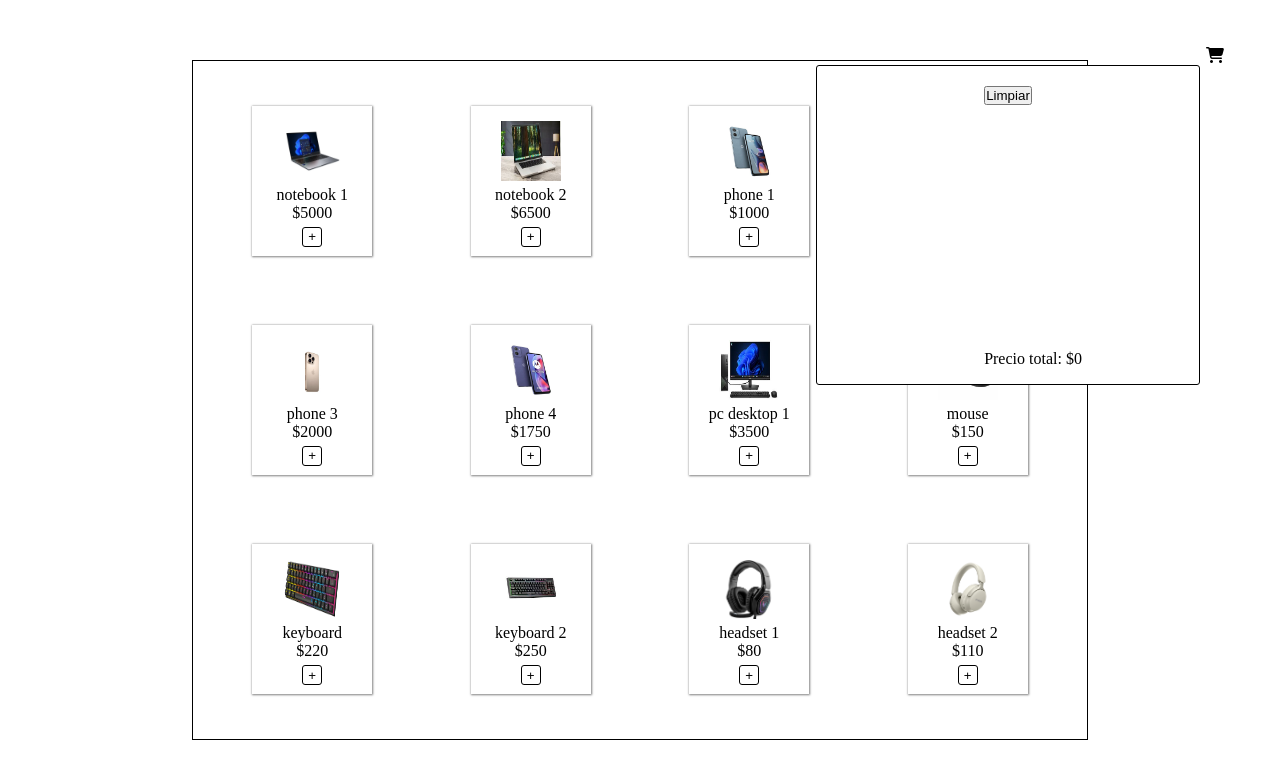
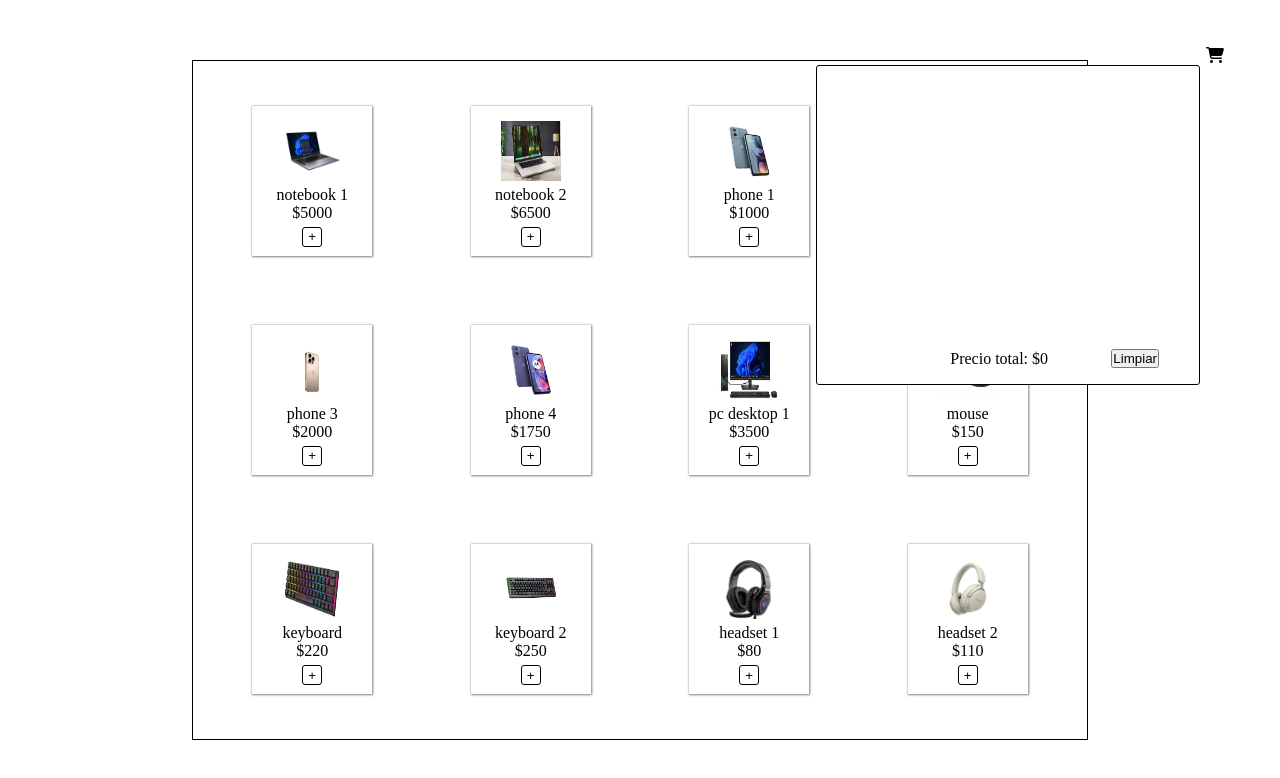
Before and after one commit to matiasmoscone1/Ejercicios-Typescript, a React (Vite) app in the folder Ejercicio-5/: page / in a window 1280 px wide. Both pictures are taken after a click on the icon 1215 px from the left and 55 px from the top of the page. Shown: the top 778 px of the page. Built offline with nearby package versions, Linux system fonts and the light colour scheme.

Commit message:
Agregando el dispatch CLEAR

```diff
--- a/Ejercicio-5/src/Cart/Cart.tsx
+++ b/Ejercicio-5/src/Cart/Cart.tsx
@@ -25,9 +25,9 @@ const Cart = () => {
                 </div>
                 </>)
             })}
-            <div>
-                <span className="total-price-cart">Precio total: ${globalState?.state.totalPrice}</span>
-                <button>Limpiar</button>
+            <div className="total-price-cart">
+                <span>Precio total: ${globalState?.state.totalPrice}</span>
+                <button onClick={() => globalState?.dispatch({type: "CLEAR"})}>Limpiar</button>
             </div>
         </div>
         : <></>}
--- a/Ejercicio-5/src/Context/ShoppingCartProvider.tsx
+++ b/Ejercicio-5/src/Context/ShoppingCartProvider.tsx
@@ -20,7 +20,6 @@ const ShoppingCartProvider = ({ children }: ShoppingCartProps) => {
 
 
 
-
     return(<CartContext.Provider value={{ state, dispatch }}>
         { children }
     </CartContext.Provider>)
--- a/Ejercicio-5/src/css/index.css
+++ b/Ejercicio-5/src/css/index.css
@@ -133,6 +133,19 @@
 
 .total-price-cart{
   position: absolute;
+  bottom: 5%;
+  width: 100%;
+  display: flex;
+  justify-content: center;
+  align-items: center;
+}
 
-  bottom: 5%;
+.total-price-cart span{
+  flex: 1;
+  text-align: center;
+  margin-left: 70px;
 }
+.total-price-cart button{
+  margin-right: 40px;
+  cursor: pointer;
+}
--- a/Ejercicio-5/src/reducers/reducer.ts
+++ b/Ejercicio-5/src/reducers/reducer.ts
@@ -40,7 +40,6 @@ const reducer = (state: ShoppingCartContext, action: CartAction) => {
                     )
                 })
             }
-
             const newTotalPrice = newArray.length > 0
                 ? newArray.reduce((acc, prod) => acc + prod.price * prod.quantity, 0)
                 : 0;
@@ -48,7 +47,7 @@ const reducer = (state: ShoppingCartContext, action: CartAction) => {
             return({...state, productsCart: newArray, totalPrice: newTotalPrice});
         }
         case "CLEAR": {
-
+            return({...state, productsCart: [], totalPrice: 0});
         }
 
         default:
```
